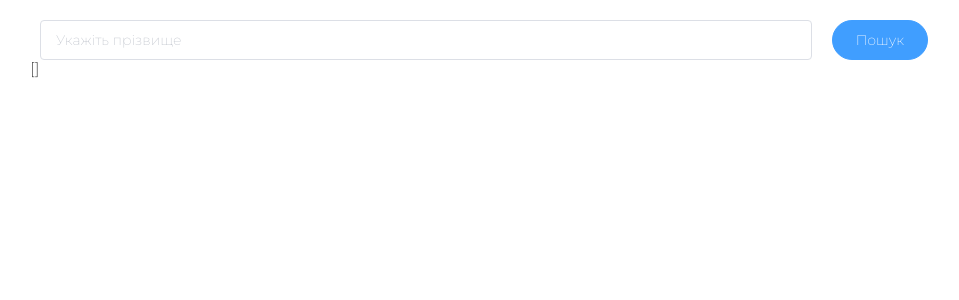
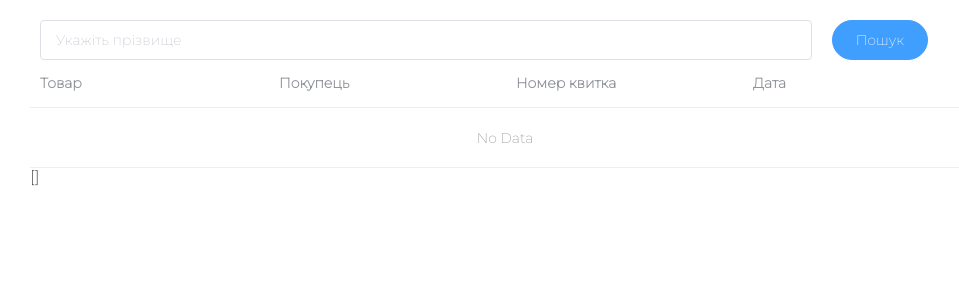
Before and after one commit to yevheniimoskalenko/givePresents, a Nuxt app: page /myorder in a window 1280 px wide. Shown: the top 300 px of the page, without its empty margins (135-1094 px from the left). Built offline with nearby package versions, Linux system fonts and the light colour scheme.

Commit message:
getuser order in push and tacked info

```diff
--- a/pages/myorder.vue
+++ b/pages/myorder.vue
@@ -20,6 +20,18 @@ f<template>
               >
             </el-col>
           </el-form>
+          <el-table :data="giveUser" style="width: 100%">
+            <el-table-column
+              prop="id_order.title"
+              label="Товар"
+            ></el-table-column>
+            <el-table-column prop="fullName" label="Покупець"></el-table-column>
+            <el-table-column
+              prop="ticket"
+              label="Номер квитка"
+            ></el-table-column>
+            <el-table-column prop="date" label="Дата"></el-table-column>
+          </el-table>
           {{ giveUser }}
         </el-row>
       </el-col>
@@ -38,17 +50,19 @@ export default {
   },
   computed: {
     giveUser() {
-      return this.$store.getters.getuser
+      return this.$store.getters['order/getuser']
     }
   },
   methods: {
     findUser() {
-      this.$refs.form.validate((valid) => {
+      this.$refs.form.validate(async (valid) => {
+        this.loading = true
         if (valid) {
           const form = {
             user: this.controlers.user
           }
-          this.$store.dispatch('order/findUser', form)
+          await this.$store.dispatch('order/findUser', form)
+          this.loading = false
         }
       })
     }
--- a/store/index.js
+++ b/store/index.js
@@ -1,12 +1,8 @@
-export const state = () => ({ status: null, trophy: null, user: [] })
+export const state = () => ({ status: null, trophy: null })
 export const getters = {
-  status: (state) => state.status,
-  getuser: (state) => state.user
+  status: (state) => state.status
 }
 export const mutations = {
-  setUser(state, payload) {
-    state.user = payload
-  },
   setStatus(state, payload) {
     state.status = payload
   },
--- a/store/order.js
+++ b/store/order.js
@@ -1,6 +1,13 @@
-export const state = () => ({})
-export const getters = {}
-export const mutations = {}
+export const state = () => ({ user: [] })
+
+export const getters = {
+  getuser: (state) => state.user
+}
+export const mutations = {
+  setUser(state, payload) {
+    state.user = payload
+  }
+}
 export const actions = {
   async fetchId({ commit }, payload) {
     try {
@@ -14,7 +21,7 @@ export const actions = {
   async findUser({ commit }, payload) {
     try {
       const user = await this.$axios.$post('api/order/findUser', payload)
-      commit('setUser', user, { root: true })
+      commit('setUser', user)
     } catch (e) {
       console.log(e)
     }
```
Also changed, not shown: 2 other files (tests, documents, lock files or other folders).
